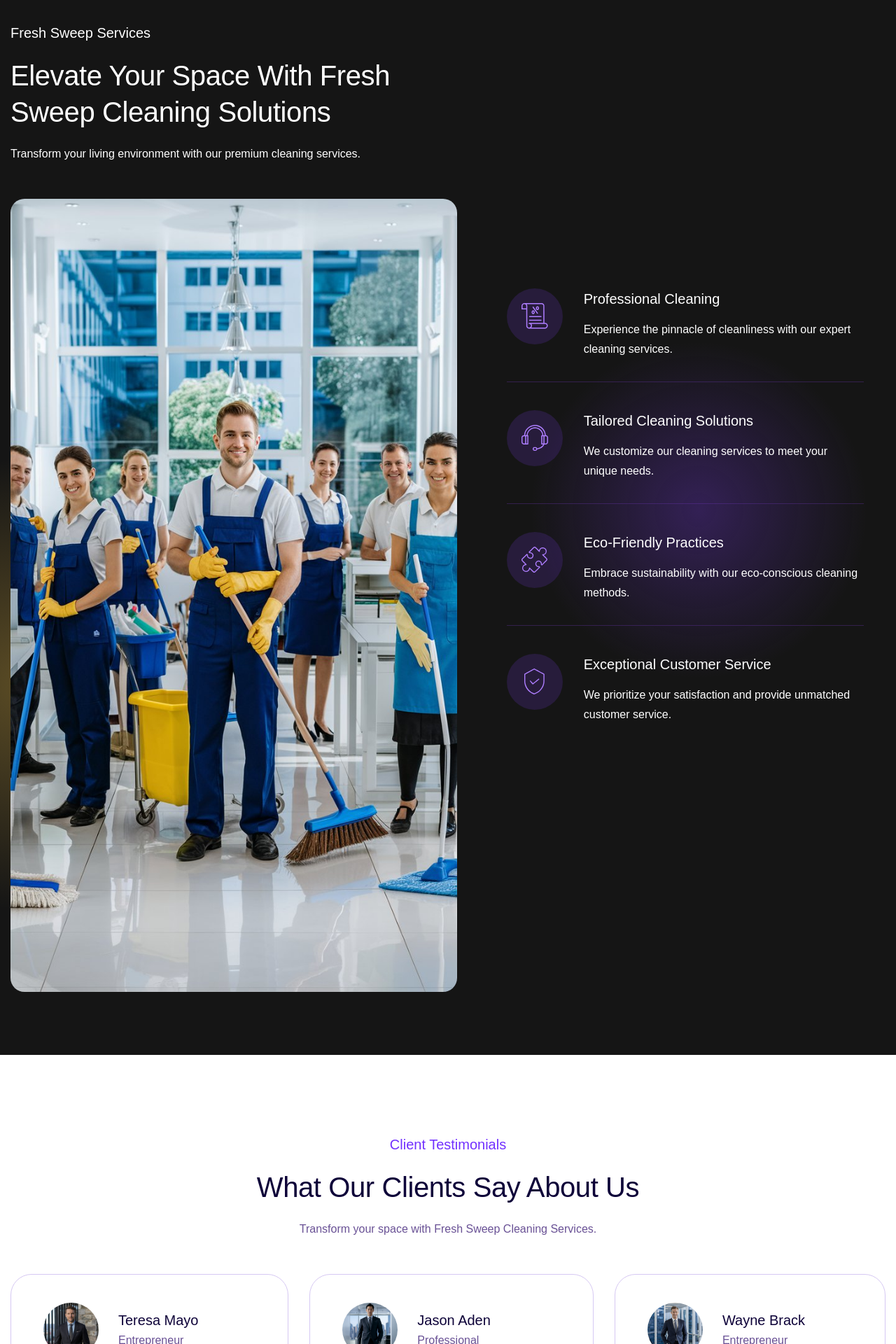
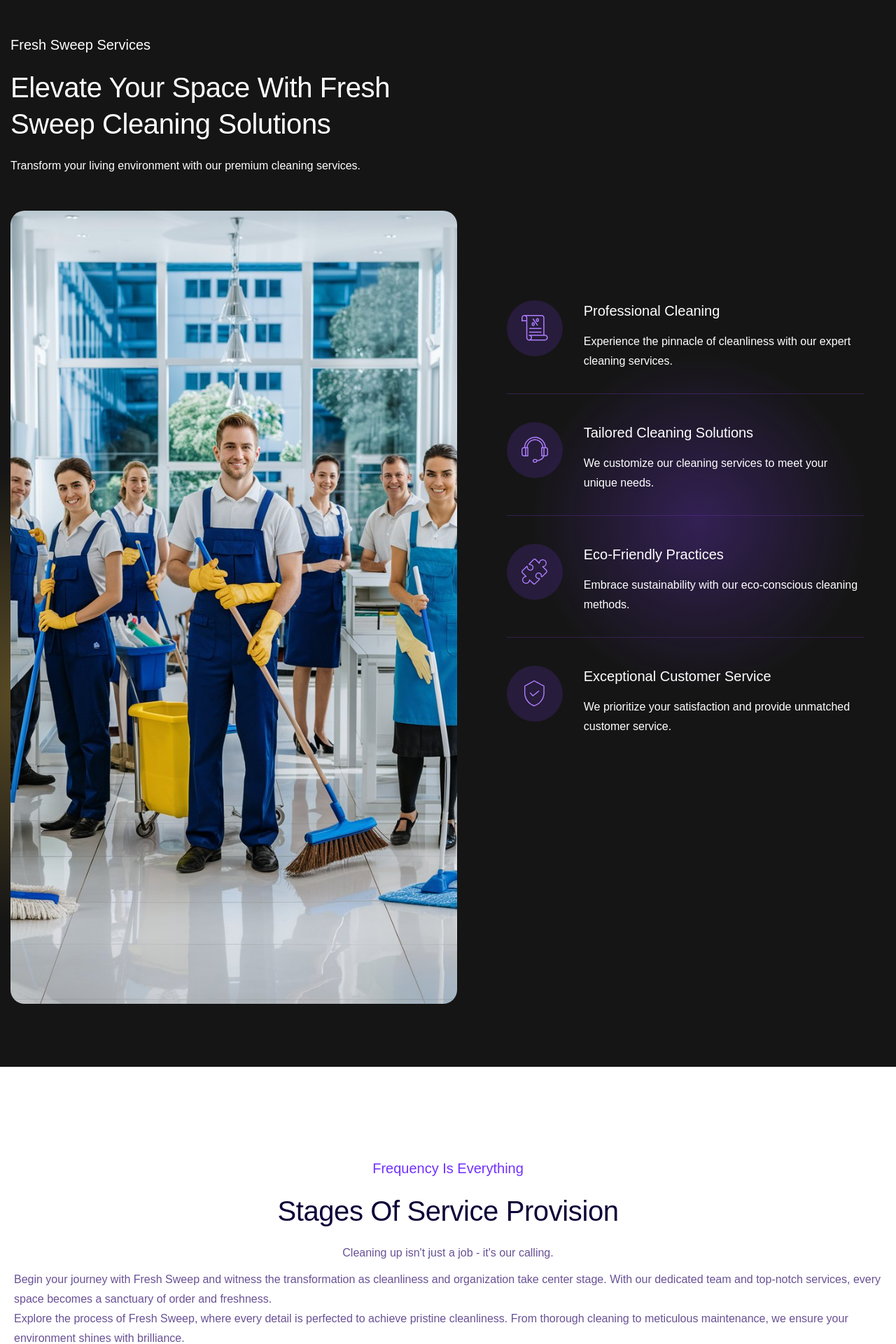
Before and after one commit to MishaKozarev/Template, a PHP site: page /about.html in a window 1280 px wide. Shown: the part 1040-2960 px from the top of the page at 70% size. Run offline with PHP 8.4, Linux system fonts and the light colour scheme; some web fonts are replaced.

Commit message:
fix: fix style

```diff
--- a/about.html
+++ b/about.html
@@ -65,7 +65,7 @@
                 </div>
               </div>
               <div class="LFtmcRAXcprFoEd">
-                <h2 class="HqmIzXhfDleIlef">About us</h2>
+                <h1 class="HqmIzXhfDleIlef">About us</h1>
               </div>
               <p class="HqmIzXhfDleIlef xfkHNnkexSSrOCq">
                 Explore the intricacies of cleaning standards. We provide
@@ -305,6 +305,74 @@
               <div class="fRzgqXDGafwcARS dqRzQnlgmgJfXXa"></div>
             </div>
           </div>
+        </div>
+      </section>
+
+      <section class="section-text__container">
+        <div class="block-text">
+          <h2></h2>
+          <div class="qmKfEfCqOTVeIGs hOUIsLhJTQVLgtN">
+            <div class="LFtmcRAXcprFoEd">
+              <div class="zoGcJZFoaptbvUK piXjDqilQlUfCuQ">
+                Frequency is everything
+              </div>
+            </div>
+            <div class="LFtmcRAXcprFoEd">
+              <h2 class="HqmIzXhfDleIlef zVtsHVETLWIeKCZ">
+                Stages of service provision
+              </h2>
+            </div>
+            <div class="LFtmcRAXcprFoEd">
+              <p class="lhnUqzHiYmclVeA HqmIzXhfDleIlef zVtsHVETLWIeKCZ">
+                Cleaning up isn't just a job - it's our calling.
+              </p>
+            </div>
+          </div>
+
+          <ul class="rounded">
+            <li>
+              Begin your journey with Fresh Sweep and witness the transformation
+              as cleanliness and organization take center stage. With our
+              dedicated team and top-notch services, every space becomes a
+              sanctuary of order and freshness.
+            </li>
+            <li>
+              Explore the process of Fresh Sweep, where every detail is
+              perfected to achieve pristine cleanliness. From thorough cleaning
+              to meticulous maintenance, we ensure your environment shines with
+              brilliance.
+            </li>
+            <li>
+              Step into a realm of rejuvenation and purity with Fresh Sweep.
+              Nestled in the heart of India's bustling cities, our cleaning
+              services infuse a sense of calm and harmony into every stage of
+              the process.
+            </li>
+            <li>
+              Witness the excellence of Fresh Sweep, where cleanliness takes
+              precedence. With our innovative techniques and eco-friendly
+              solutions, we guarantee a flawless environment for your home or
+              business.
+            </li>
+            <li>
+              Immerse yourself in the marvels of Fresh Sweep, where cleanliness
+              seamlessly blends with convenience. From deep cleansing to regular
+              maintenance, we ensure your surroundings radiate with cleanliness
+              and warmth.
+            </li>
+            <li>
+              Embrace the promise of Fresh Sweep, where cleanliness is our
+              unwavering commitment. Situated in the vibrant cities of India,
+              our cleaning services redefine hygiene and comfort, offering a
+              fresh beginning for all.
+            </li>
+            <li>
+              Partner with Fresh Sweep and experience the supremacy of
+              cleanliness. With our comprehensive array of services and
+              meticulous attention to detail, every stage of the process ensures
+              your space exudes freshness and purity.
+            </li>
+          </ul>
         </div>
       </section>
 
--- a/css/style.css
+++ b/css/style.css
@@ -1704,7 +1704,6 @@ label {
 .twNtOlQAqapJzFu {
   flex: 0 46%;
   align-items: stretch;
-  max-width: 290px;
 }
 
 .nQHfbPsLampTWsI {
@@ -3200,9 +3199,13 @@ body {
 }
 
 .section-text__container {
-  padding: 120px 40px;
+  padding: 100px 20px;
   max-width: 1280px;
   margin: 0 auto;
+}
+
+.section-text__container li {
+  list-style-type: none;
 }
 
 .form-btn {
```
Also changed, not shown: index.html (+60 -2 lines), 1 other file.
